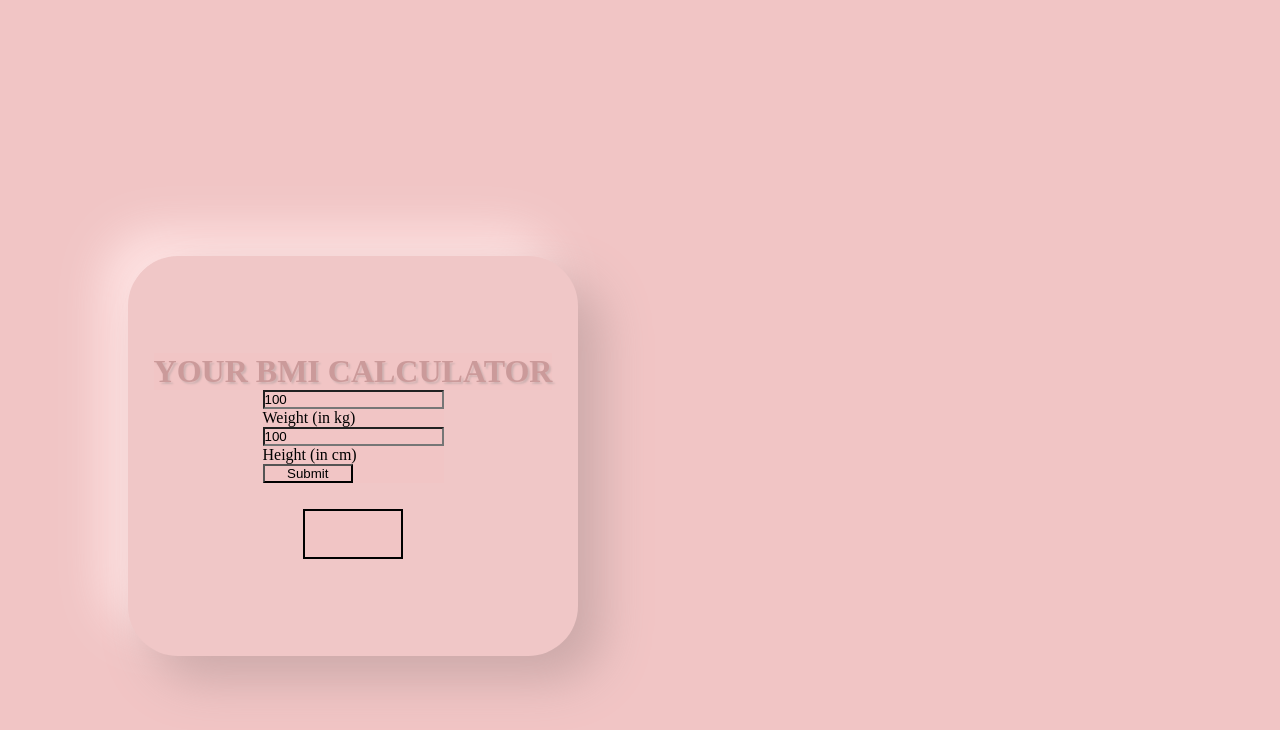
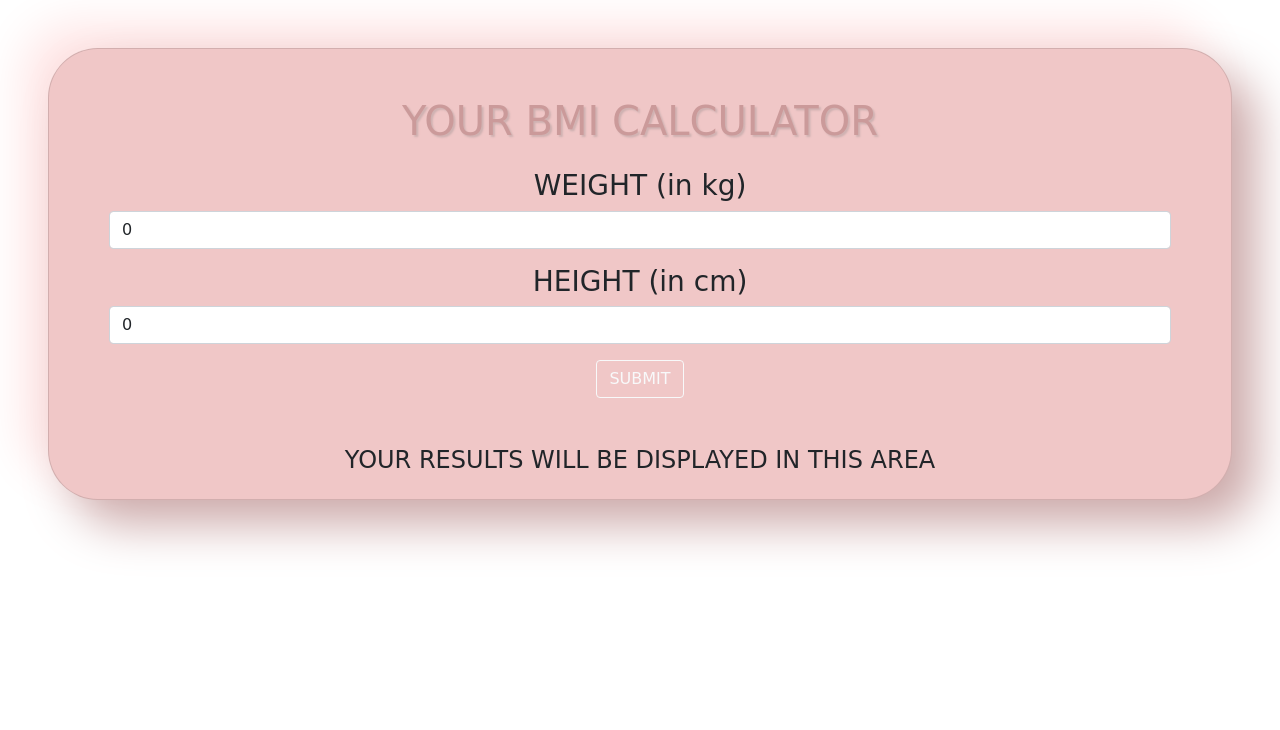
Before and after one commit to Carlaamylawrence/BMI-draft, a plain HTML site: page index.html in a window 1280 px wide. Drawn offline with nearby package versions, Linux system fonts and the light colour scheme; a web font is replaced by a local one.

Commit message:
final stylings

```diff
--- a/index.html
+++ b/index.html
@@ -5,33 +5,65 @@
     <meta http-equiv="X-UA-Compatible" content="IE=edge" />
     <meta name="viewport" content="width=device-width, initial-scale=1.0" />
     <link rel="stylesheet" href="./styling.css" />
+    <link rel="preconnect" href="https://fonts.googleapis.com" />
+    <link rel="preconnect" href="https://fonts.gstatic.com" crossorigin />
+    <link
+      href="https://fonts.googleapis.com/css2?family=Sue+Ellen+Francisco&display=swap"
+      rel="stylesheet"
+    />
+    <link
+      href="https://cdn.jsdelivr.net/npm/bootstrap@5.1.3/dist/css/bootstrap.min.css"
+      rel="stylesheet"
+      integrity="sha384-1BmE4kWBq78iYhFldvKuhfTAU6auU8tT94WrHftjDbrCEXSU1oBoqyl2QvZ6jIW3"
+      crossorigin="anonymous"
+    />
     <title>Document</title>
   </head>
   <body>
-    <div class="bmi-container">
-      <h1>YOUR BMI CALCULATOR</h1>
-      <form class="form" onSubmit="event.preventDefault();calculateBMI()">
+    <div class="row m-5">
+      <div class="card">
+        <div class="col p-4">
+          <div class="content-container text-center m-4">
+            <h1 class="pb-3">YOUR BMI CALCULATOR</h1>
+            <form
+              class="calculator"
+              onSubmit="event.preventDefault();calculateBMI()"
+            >
+              <h3>WEIGHT (in kg)</h3>
               <input
                 type="number"
                 name="weight"
                 id="weight"
                 placeholder="Weight"
-          value="100"
+                value="0"
+                class="form-control"
               />
-        <p>Weight (in kg)</p>
+              <h3 class="pt-3">HEIGHT (in cm)</h3>
               <input
                 type="number"
                 name="height"
                 id="height"
                 placeholder="Height"
-          value="100"
+                value="0"
+                class="form-control"
               />
-        <p>Height (in cm)</p>
-        <button type="Submit">Submit</button>
+
+              <button class="btn btn-outline-light mt-3" type="Submit">
+                SUBMIT
+              </button>
             </form>
-      <div id="result"></div>
           </div>
-
+        </div>
+        <div id="result" class="pb-3 text-center">
+          <h4>YOUR RESULTS WILL BE DISPLAYED IN THIS AREA</h4>
+        </div>
+      </div>
+    </div>
     <script src="./script.js"></script>
+    <!-- <script
+      src="https://cdn.jsdelivr.net/npm/bootstrap@5.1.3/dist/js/bootstrap.bundle.min.js"
+      integrity="sha384-ka7Sk0Gln4gmtz2MlQnikT1wXgYsOg+OMhuP+IlRH9sENBO0LRn5q+8nbTov4+1p"
+      crossorigin="anonymous"
+    ></script> -->
   </body>
 </html>
--- a/script.js
+++ b/script.js
@@ -4,10 +4,16 @@ function calculateBMI() {
 
   console.log(weight, height);
   document.querySelector("#result").innerHTML;
-  if (height === "") result.innerHTML = "Provide a valid Height!";
-  else if (weight === "") result.innerHTML = "Provide a valid Weight!";
+  if (height === "" || isNaN(height))
+    result.innerHTML = "Provide a valid Height!";
+  else if (weight === "" || isNaN(weight))
+    result.innerHTML = "Provide a valid Weight!";
   else {
     let bmi = parseInt(weight / ((height * height) / 10000));
-    result.innerHTML = "Your BMI is " + bmi;
+    if (bmi < 18.6)
+      result.innerHTML = `You are under weight: Your BMI is = ${bmi}`;
+    else if (bmi >= 18.6 && bmi < 24.9)
+      result.innerHTML = `You have a healthy weight: Your BMI is = ${bmi}`;
+    else result.innerHTML = ` You are considered over weight = ${bmi}`;
   }
 }
--- a/styling.css
+++ b/styling.css
@@ -2,36 +2,26 @@
   margin: 0;
   padding: 0;
   box-sizing: border-box;
-  background: #f1c5c5;
+  font-family: "Sue Ellen Francisco", cursive;
+  /* background: #f1c5c5; */
 }
-.bmi-container {
-  display: flex;
-  flex-direction: column;
-  justify-content: center;
-  align-items: center;
-  margin-inline: 10%;
-  margin-top: 20%;
 
-  width: 450px;
-  height: 400px;
-  border-radius: 50px;
-  background: #f0c7c7;
+.card {
+  /* width: 300px;
+  height: 400px; */
+  border-radius: 50px !important;
+  background: #f0c7c7 !important;
   box-shadow: 24px 24px 48px #cca9a9, -24px -24px 48px #ffe5e5;
 }
-
-.form {
+.form-control {
+  width: 20%;
 }
 h1 {
   color: #cb9a9a;
   text-shadow: #ceb1b1 2px 2px 2px;
-}
-#result {
-  border: 2px solid black;
-  width: 100px;
-  height: 50px;
-  margin-top: 20pt;
+  font-size: 80px;
 }
 
 button {
-  width: 50%;
+  font-size: 15pt;
 }
```
Lines whose indentation alone changed are shown as unchanged.
